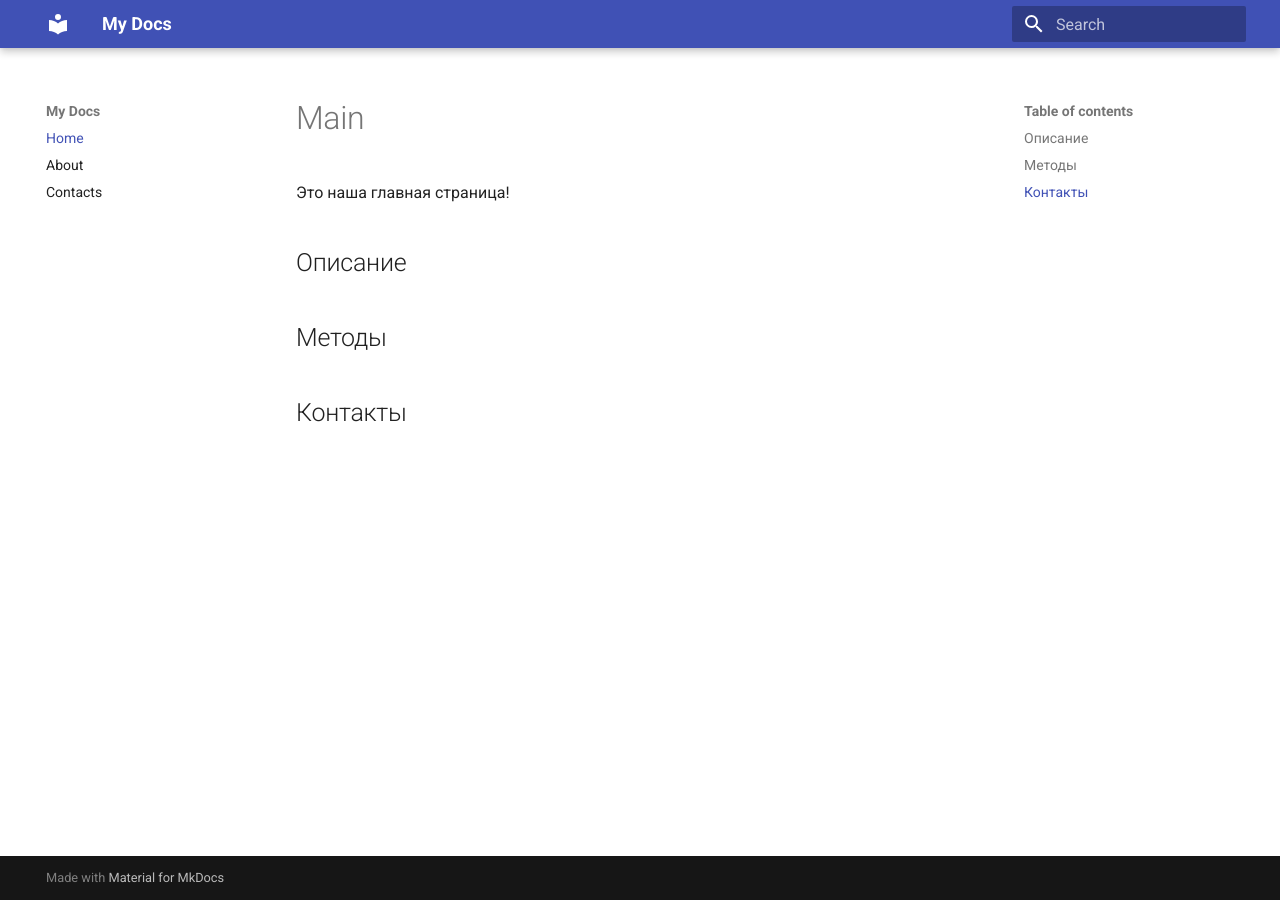
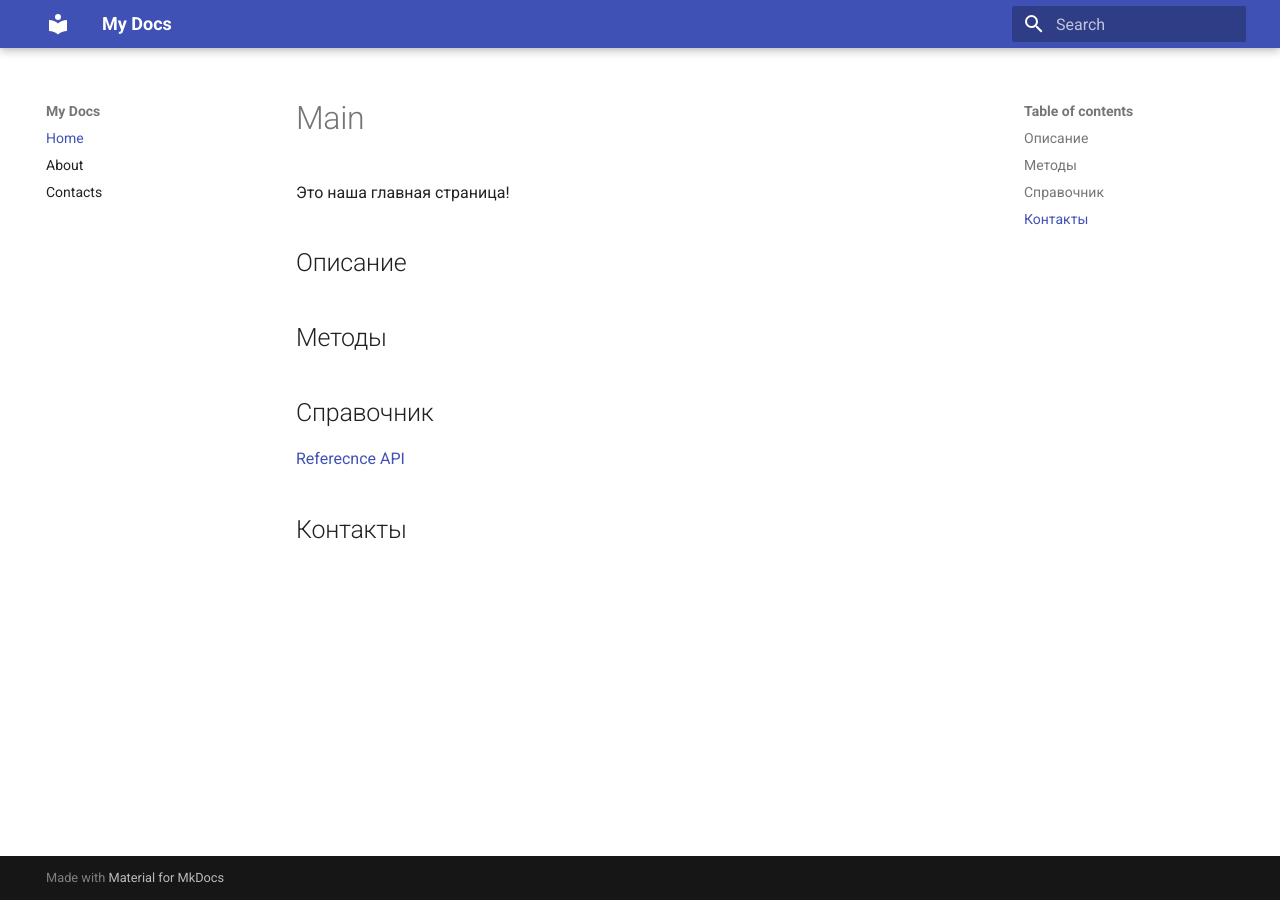
Before and after one commit to irinabulatova/mkdocs-march2025, an MkDocs documentation site: the page built from docs/index.md, in a window 1280 px wide. Built offline with MkDocs 1.6.1 and Material for MkDocs 9.7.7, drawn with Linux system fonts in a browser that asks for light colours.

Commit message:
ссылка на справочник

```diff
--- a/docs/index.md
+++ b/docs/index.md
@@ -6,5 +6,8 @@
 
 ## Методы
 
+## Справочник
+
+[Referecnce API](https://api.documentant.io/editor/)
 
 ## Контакты
```
